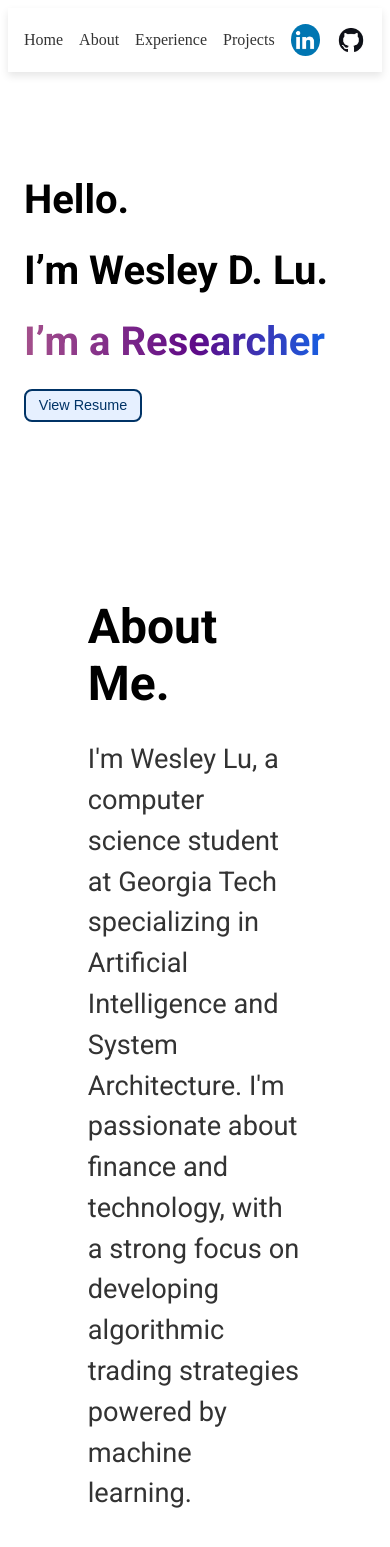
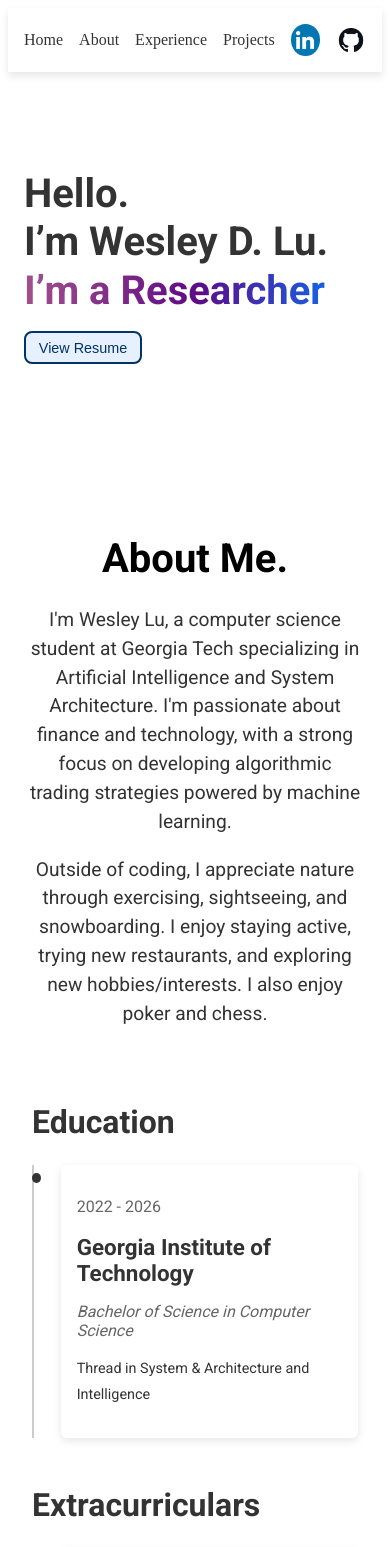
Before and after one commit to wlu03/wlu314, a React (Create React App) app: page / in a window 390 px wide. Shown: the top 1547 px of the page. Built offline with nearby package versions, Linux system fonts and the light colour scheme.

Commit message:
mobile update homescreen.jsx and aboutme.jsx

```diff
--- /dev/null
+++ b/src/Pages/Home/AboutMe.css
@@ -0,0 +1,59 @@
+/* AboutMe.css */
+
+.container {
+    display: flex;
+    justify-content: center;
+    align-items: center;
+    padding: 1rem;
+    margin: 0 auto;
+    color: #333;
+    font-family: 'Roboto', Arial, sans-serif;
+    background-color: #ffffff;
+    min-height: 45rem;
+    width: 100%;
+    box-sizing: border-box;
+  }
+
+  .textContainer {
+    text-align: left;
+    max-width: 55vw;
+    width: 100%;
+  }
+
+  .title {
+    font-size: 3rem;
+    font-weight: bold;
+    color: #000000;
+    margin-bottom: 0.8rem;
+  }
+
+  .paragraph {
+    font-size: 1.7rem;
+    line-height: 1.5;
+    margin-bottom: 0.8rem;
+    font-weight: 400;
+  }
+
+  /* Responsive styling for mobile screens */
+  @media (max-width: 768px) {
+    .container {
+        flex-direction: column;
+        text-align: center;
+        padding: 2rem;
+        min-height: auto;
+    }
+
+    .textContainer {
+      max-width: 85vw;
+      text-align: center;
+      align-items: center;
+    }
+    .textContainer .title {
+        text-align: center;
+    }
+
+    .paragraph {
+        text-align: center;
+        font-size: 1.2rem;
+    }
+  }
--- a/src/Pages/Home/AboutMe.jsx
+++ b/src/Pages/Home/AboutMe.jsx
@@ -1,14 +1,15 @@
 import React from 'react';
+import './AboutMe.css';
 
 function AboutMe() {
   return (
-    <div style={styles.container}>
-      <div style={styles.textContainer}>
-        <h1 style={styles.title}>About Me.</h1>
-        <p style={styles.paragraph}>
+    <div className="container">
+      <div className="textContainer">
+        <h1 className="title">About Me.</h1>
+        <p className="paragraph">
           I'm Wesley Lu, a computer science student at Georgia Tech specializing in Artificial Intelligence and System Architecture. I'm passionate about finance and technology, with a strong focus on developing algorithmic trading strategies powered by machine learning.
         </p>
-        <p style={styles.paragraph}>
+        <p className="paragraph">
           Outside of coding, I appreciate nature through exercising, sightseeing, and snowboarding. I enjoy staying active, trying new restaurants, and exploring new hobbies/interests. I also enjoy poker and chess.
         </p>
       </div>
@@ -16,55 +17,4 @@ function AboutMe() {
   );
 }
 
-const styles = {
-  container: {
-    display: 'flex',
-    justifyContent: 'center',
-    alignItems: 'center',
-    padding: '1rem',
-    margin: '0 auto',
-    color: '#333',
-    fontFamily: 'Roboto, Arial, sans-serif',
-    backgroundColor: '#ffffff',
-    minHeight: '45rem',
-    width: '100%',
-    boxSizing: 'border-box',
-  },
-  textContainer: {
-    textAlign: 'left',
-    maxWidth: '55vw',
-    width: '100%',
-  },
-  title: {
-    fontSize: '3rem',
-    fontWeight: 'bold',
-    color: '#000000',
-    marginBottom: '0.8rem',
-  },
-  paragraph: {
-    fontSize: '1.7rem',
-    lineHeight: '1.5',
-    marginBottom: '0.8rem',
-    fontWeight: '400',
-  },
-};
-
-const mediaQuery = `
-  @media (min-width: 768px) {
-    .container {
-      padding: 2rem;
-    }
-    .title {
-      font-size: 2.8rem;
-    }
-    .paragraph {
-      font-size: 1.3rem;
-    }
-  }
-`;
-
-const styleTag = document.createElement('style');
-styleTag.innerHTML = mediaQuery;
-document.head.appendChild(styleTag);
-
 export default AboutMe;
--- a/src/Pages/Home/Homescreen.css
+++ b/src/Pages/Home/Homescreen.css
@@ -1,8 +1,7 @@
-/* HomeScreen.css */
 
 .homeContainer {
   display: flex;
-  justify-content: center;
+  justify-content: flex-start;
   align-items: center;
   max-width: 60rem;
   padding: 2rem;
@@ -14,29 +13,31 @@
   color: #333;
   font-family: 'Roboto', Arial, sans-serif;
 }
+.homeContainer .title {
+  font-size: 3rem;
+  margin-bottom: 0.1rem;
+  margin-top: 0.1rem;
+  color: #333;
+}
 
 .content {
   text-align: left;
   width: 100%;
 }
 
-.title {
-  font-size: 3.5rem;
+.typing {
+  font-size: 3rem;
   font-weight: bold;
-  color: #000000;
-  margin-bottom: 0.5rem;
-  margin-top: 0.5rem;
+  margin-top: 0.1rem;
+  margin-bottom: 0.1rem;
 }
 
 .typing {
-  font-size: 3.5rem;
-  font-weight: bold;
   background: linear-gradient(90deg, #A4508B, #5F0A87, #007AFF);
   -webkit-background-clip: text;
   -webkit-text-fill-color: transparent;
   white-space: nowrap;
   overflow: hidden;
-  margin: 0.5rem 0;
 }
 
 .resumeButton {
@@ -61,12 +62,14 @@
 
 /* Responsive styling for mobile screens */
 @media (max-width: 768px) {
-  .title {
+  .typing {
     font-size: 2.5rem;
   }
-
-  .typing {
+  .homeContainer .title {
     font-size: 2.5rem;
+    margin-bottom: 0.1rem;
+    margin-top: 0.1rem;
+    color: #333;
   }
 
   .resumeButton {
--- a/src/Pages/Home/Projects.css
+++ b/src/Pages/Home/Projects.css
@@ -11,6 +11,14 @@
   .container {
     max-width: 100%;
     padding: 1rem;
+  }
+
+  .title, .grid, .card, .cardDescription {
+    text-align: left;
+  }
+
+  .grid {
+    justify-items: start;
   }
 }
 
```
